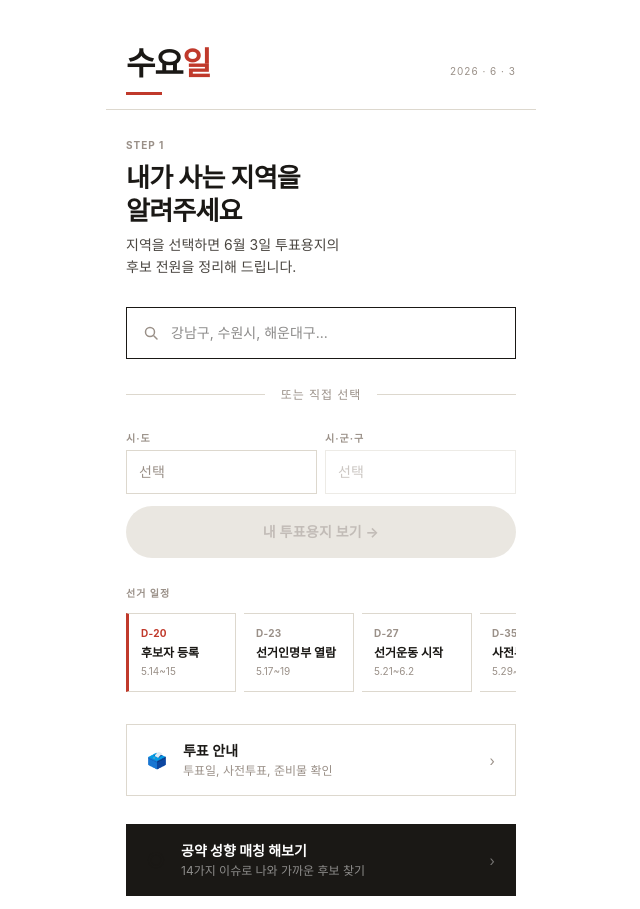
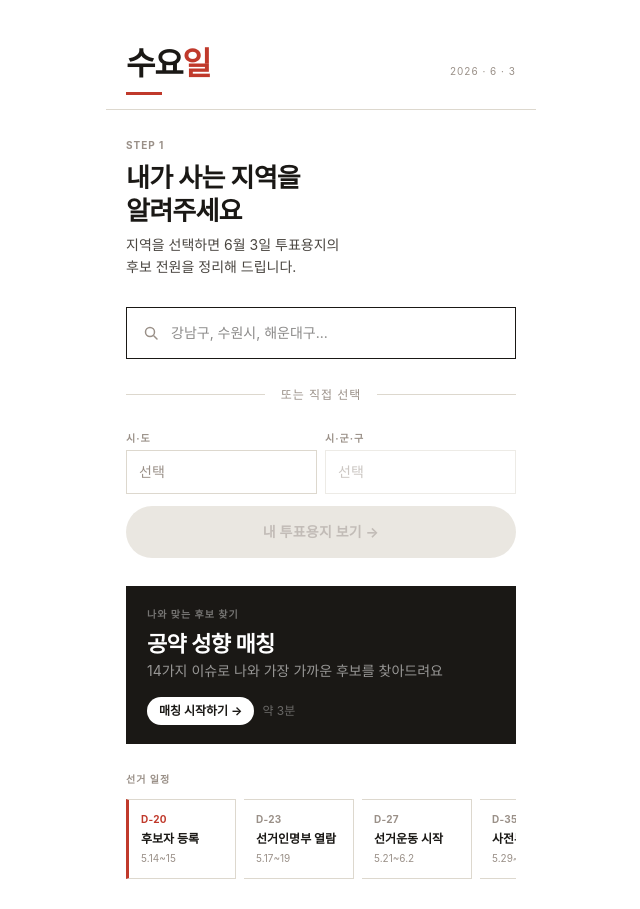
Before and after one commit to gandalee/suyo, a Next.js app: page / in a window 1280 px wide. Shown: the top 909 px of the page, without its empty margins (319-959 px from the left). Built offline with nearby package versions, Linux system fonts and the light colour scheme; a web font is replaced by a local one.

Commit message:
공약 성향 매칭 배너 상단 강조 배치 — 훅 역할
Co-Authored-By: Claude Sonnet 4.6 <noreply@anthropic.com>

```diff
--- a/app/page.tsx
+++ b/app/page.tsx
@@ -345,6 +345,29 @@ export default function Home() {
           </button>
         </div>
 
+        {/* 공약 성향 매칭 배너 — 훅 */}
+        <button
+          onClick={() => router.push("/match")}
+          className="w-full flex flex-col text-left"
+          style={{ background: "var(--ink)", border: "1px solid var(--ink)", padding: "20px 20px 18px" }}
+        >
+          <p className="text-[10px] font-bold tracking-widest uppercase mb-2" style={{ color: "rgba(255,255,255,0.4)" }}>
+            나와 맞는 후보 찾기
+          </p>
+          <p className="font-black leading-tight" style={{ fontSize: 22, letterSpacing: "-0.03em", color: "var(--white)", fontFamily: "var(--font-serif)" }}>
+            공약 성향 매칭
+          </p>
+          <p className="text-sm mt-1" style={{ color: "rgba(255,255,255,0.55)" }}>
+            14가지 이슈로 나와 가장 가까운 후보를 찾아드려요
+          </p>
+          <div className="flex items-center gap-2 mt-4">
+            <span className="text-xs font-bold px-3 py-1.5" style={{ background: "var(--white)", color: "var(--ink)", borderRadius: 99 }}>
+              매칭 시작하기 →
+            </span>
+            <span className="text-xs" style={{ color: "rgba(255,255,255,0.35)" }}>약 3분</span>
+          </div>
+        </button>
+
         {/* 저장한 후보 */}
         <BookmarksSection />
 
@@ -365,20 +388,6 @@ export default function Home() {
           <span style={{ color: "var(--ink3)", fontSize: 14 }}>›</span>
         </button>
 
-        {/* 공약 성향 매칭 배너 */}
-        <button
-          onClick={() => router.push("/match")}
-          className="w-full px-5 py-4 flex items-center gap-4 text-left"
-          style={{ background: "var(--ink)", border: "1px solid var(--ink)" }}
-        >
-          <span style={{ fontSize: 18 }}>◎</span>
-          <div className="flex-1">
-            <p className="text-sm font-bold" style={{ color: "var(--white)" }}>공약 성향 매칭 해보기</p>
-            <p className="text-xs mt-0.5" style={{ color: "rgba(255,255,255,0.5)" }}>14가지 이슈로 나와 가까운 후보 찾기</p>
-          </div>
-          <span style={{ color: "rgba(255,255,255,0.4)", fontSize: 14 }}>›</span>
-        </button>
-
       </div>
 
       {/* 하단 */}
```
